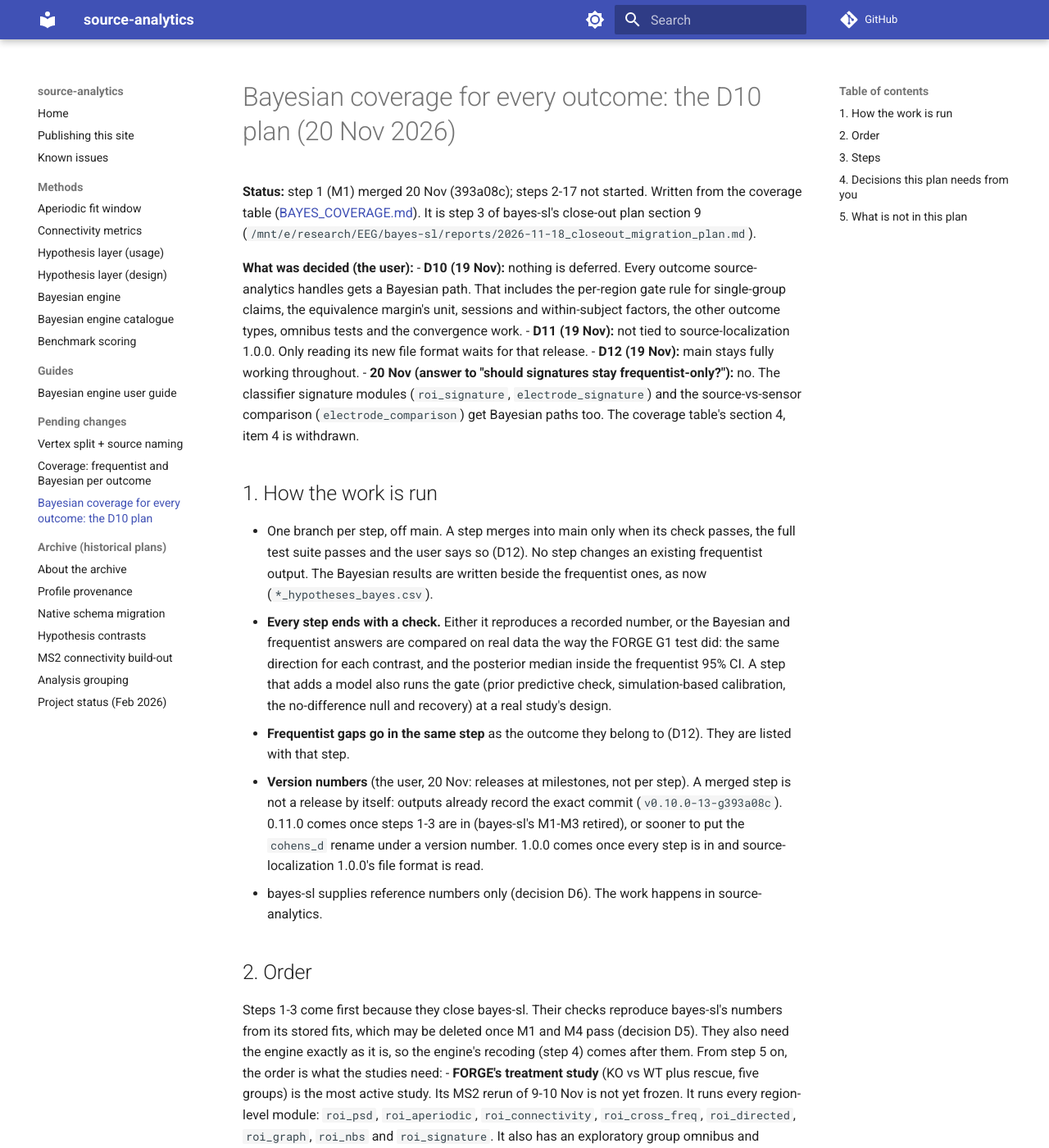
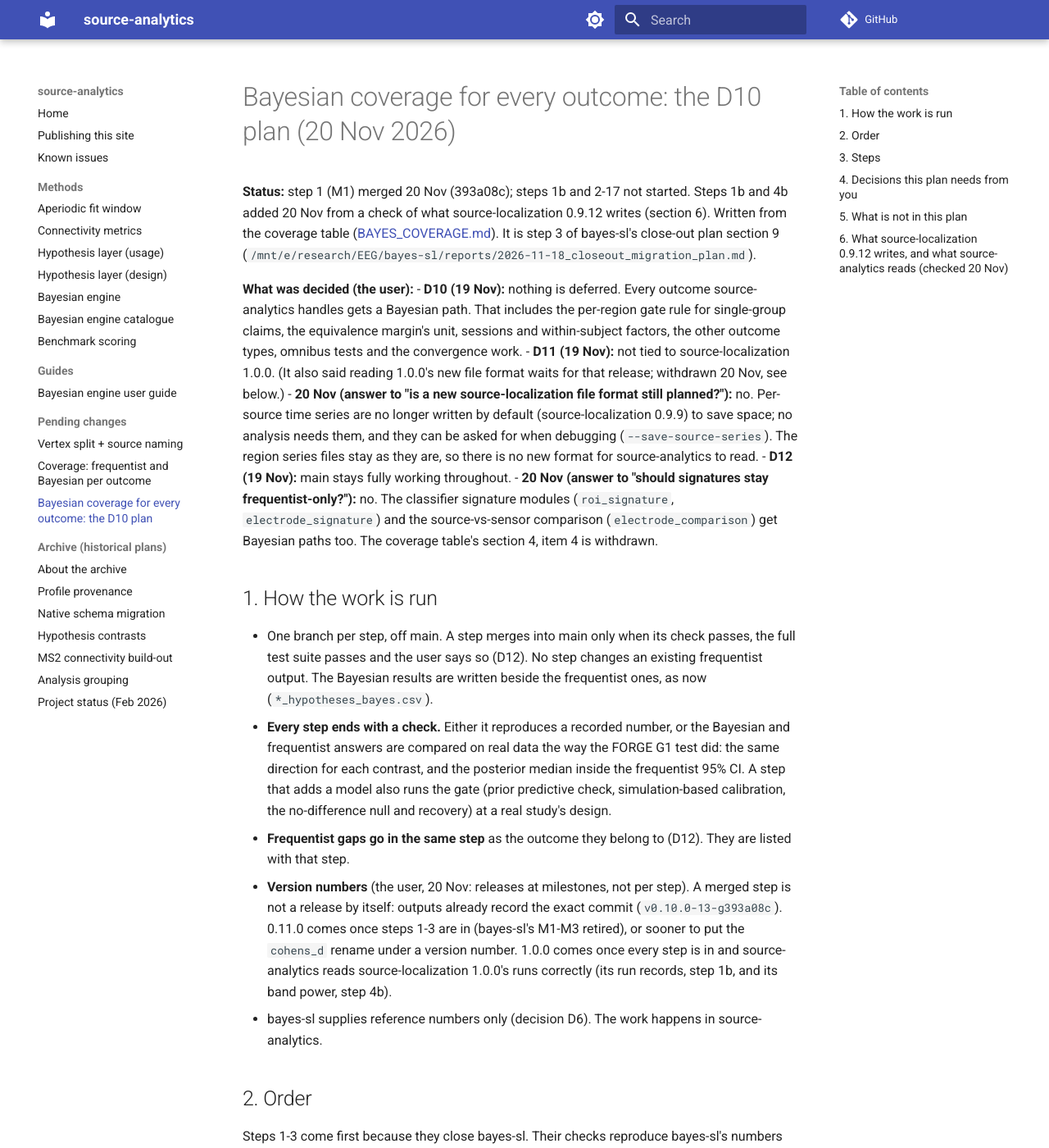
Before and after one commit to alexedmon1/source-analytics, an MkDocs documentation site: the page built from docs/plans/BAYES_D10_PLAN.md, in a window 1280 px wide and 1400 px high. Shown: the whole window at 82% size. Built offline with MkDocs 1.6.1 and Material for MkDocs 9.7.7, drawn with Linux system fonts in a browser that asks for light colours; comment, search, counter and statistics services are not loaded; some of the changed text lies outside the part shown.

Commit message:
D10 plan: steps 1b (read source-localization's run records) and 4b (D6 band power)
From a check of what source-localization 0.9.12 writes: the pooling check misses snr, the BEM
mesh, electrode centring, inverse standardisation and Monte Carlo directions/readout, so a study
mixing 0.9.11 and 0.9.12 runs would be pooled silently; missing parcels stop the loader with a
bare KeyError; region tables need the leakage caveat. D6 band power gets its own step. The
"new file format" for 1.0.0 is withdrawn (the user, 20 Nov): per-source series are simply no
longer written by default.

Co-Authored-By: Claude Opus 5.5 <noreply@anthropic.com>

```diff
--- a/docs/plans/BAYES_D10_PLAN.md
+++ b/docs/plans/BAYES_D10_PLAN.md
@@ -1,13 +1,19 @@
 # Bayesian coverage for every outcome: the D10 plan (20 Nov 2026)
 
-**Status:** step 1 (M1) merged 20 Nov (393a08c); steps 2-17 not started. Written from the coverage table ([BAYES_COVERAGE.md](BAYES_COVERAGE.md)). It is
+**Status:** step 1 (M1) merged 20 Nov (393a08c); steps 1b and 2-17 not started. Steps 1b and 4b added 20 Nov from a
+check of what source-localization 0.9.12 writes (section 6). Written from the coverage table ([BAYES_COVERAGE.md](BAYES_COVERAGE.md)). It is
 step 3 of bayes-sl's close-out plan section 9 (`/mnt/e/research/EEG/bayes-sl/reports/2026-11-18_closeout_migration_plan.md`).
 
 **What was decided (the user):**
 - **D10 (19 Nov):** nothing is deferred. Every outcome source-analytics handles gets a Bayesian path. That includes
   the per-region gate rule for single-group claims, the equivalence margin's unit, sessions and within-subject factors,
   the other outcome types, omnibus tests and the convergence work.
-- **D11 (19 Nov):** not tied to source-localization 1.0.0. Only reading its new file format waits for that release.
+- **D11 (19 Nov):** not tied to source-localization 1.0.0. (It also said reading 1.0.0's new file format waits for
+  that release; withdrawn 20 Nov, see below.)
+- **20 Nov (answer to "is a new source-localization file format still planned?"):** no. Per-source time series
+  are no longer written by default (source-localization 0.9.9) to save space; no analysis needs them, and they can
+  be asked for when debugging (`--save-source-series`). The region series files stay as they are, so there is no
+  new format for source-analytics to read.
 - **D12 (19 Nov):** main stays fully working throughout.
 - **20 Nov (answer to "should signatures stay frequentist-only?"):** no. The classifier signature modules
   (`roi_signature`, `electrode_signature`) and the source-vs-sensor comparison (`electrode_comparison`) get
@@ -26,14 +32,17 @@ step 3 of bayes-sl's close-out plan section 9 (`/mnt/e/research/EEG/bayes-sl/rep
 - **Version numbers** (the user, 20 Nov: releases at milestones, not per step). A merged step is not a release by
   itself: outputs already record the exact commit (`v0.10.0-13-g393a08c`). 0.11.0 comes once steps 1-3 are in
   (bayes-sl's M1-M3 retired), or sooner to put the `cohens_d` rename under a version number. 1.0.0 comes once every
-  step is in and source-localization 1.0.0's file format is read.
+  step is in and source-analytics reads source-localization 1.0.0's runs correctly (its run records, step 1b, and its
+  band power, step 4b).
 - bayes-sl supplies reference numbers only (decision D6). The work happens in source-analytics.
 
 ## 2. Order
 
 Steps 1-3 come first because they close bayes-sl. Their checks reproduce bayes-sl's numbers from its stored fits,
 which may be deleted once M1 and M4 pass (decision D5). They also need the engine exactly as it is, so the engine's
-recoding (step 4) comes after them. From step 5 on, the order is what the studies need:
+recoding (step 4) comes after them. Step 1b goes before any study is rerun on source-localization 0.9.12: without it
+a study mixing 0.9.11 and 0.9.12 runs is pooled without a word, and frequentist and Bayesian results alike would rest
+on it. Step 4b waits for source-localization to ship D6. From step 5 on, the order is what the studies need:
 - **FORGE's treatment study** (KO vs WT plus rescue, five groups) is the most active study. Its MS2 rerun of
   9-10 Nov is not yet frozen. It runs every region-level module: `roi_psd`, `roi_aperiodic`, `roi_connectivity`,
   `roi_cross_freq`, `roi_directed`, `roi_graph`, `roi_nbs` and `roi_signature`. It also has an exploratory group
@@ -51,9 +60,11 @@ Sizes are my estimates, not measured.
 | # | Step | Serves | Work | Check | Size |
 |---|---|---|---|---|---|
 | 1 | **M1: running and scoring benchmark arms** | bayes-sl close-out | Arm runner (the engine with both prior sets, the frequentist `roi_psd` step, and frequentist models built like the engine), with the retry for temporary CSVs that vanish; "which region differs most" probabilities from posterior draws; the paired gain over the no-difference twin in `benchmark location` | The two-source benchmark's scorecard and the final location scorecard rows reproduced from bayes-sl's stored fits (to 1e-9 where deterministic) | 1 day |
+| 1b | **Reading source-localization's run records** (frequentist; section 6) | every study rerun on 0.9.12 or later; FORGE's MS2 rerun first | (a) The pooling check (`RunManifest.signature`) gains what the numbers now depend on: `inverse.snr`, the BEM mesh's vertices, the sphere's electrode centring and analytic electrodes, the inverse standardisation (`step5_inverse_standardisation.json`), the Monte Carlo direction mode (`step6_mc_directions.json`) and, from 0.9.13, its readout (`mc_readout`); a record absent from an older run counts as that version's default, as source-localization's `study/run_status.py` does. (b) A parcel missing from a run (`step6_roi_coverage.json`, 0.9.11: empty parcels are left out, not zero-filled) is reported per subject, with the choice to drop the parcel for the study or drop the subject, instead of the loader's bare KeyError. (c) Region-level hypothesis tables and reports carry the leakage caveat: a difference in one parcel shows up in most others (source-localization's 20 Nov test: 64-100% of other parcels significant at 6 dB; the true parcel largest in 1-29% of experiments), so a significant parcel does not place the difference there | A study mixing 0.9.11 and 0.9.12 runs is refused, naming the setting that differs; one mixing Monte Carlo readouts likewise; a subject missing a parcel is reported with both choices; the caveat appears in `roi_psd`'s tables and summary. Full suite passes | 1 day |
 | 2 | **M2: design analysis command** | bayes-sl close-out; SL's confirmatory design | Mice per group needed for a target rate of decisions, over the engine and the gate | The 11 Nov source-level design table (`reports/2026-11-11_source_design.md`) reproduced at the same seeds | 0.5 day |
 | 3 | **M3: coarse contrasts** (cortex vs deep, per compartment) | bayes-sl close-out; surface-evoked | Declared hypotheses if they can express them; otherwise a port of `coarse_fit.R` | The 26 Oct compartment numbers | 0.5 day |
 | 4 | **Engine recoding and the convergence rule** (needs your yes, section 4) | every later step | The model rewrite from the convergence report, section 6: offsets split into a mean plus deviations that sum to zero, with the region offsets sampled centred and Stan's `sum_to_zero_vector`. Gate rule: bulk ESS (effective sample size) of at least 400 on every estimand and scale parameter, beside R-hat < 1.05. The dense mass matrix becomes an option for small models, not the default. New engine version | Exactness test: the log density equals brms's own model's up to the Jacobian, at 20 points, as a test in the engine; the E0 replay of the FORGE G1 fits within Monte Carlo error; step 2's table within Monte Carlo error; bayes-sl's five convergence fits meet the rule | 1 day |
+| 4b | **Band power from summed component power** (frequentist and Bayesian; waits for source-localization D6) | every `roi_psd` study | source-localization's D6 makes `inverse.signed_orientation: leadfield` the default and computes band power from summed component power, not the signed series: the signed series loses up to half an effect where a parcel's sources are coherent (its 20 Nov test: 61% of 6 dB differences detected against 99%). `roi_psd` reads the signed series today. Read the new band power (or compute it from the component series, whichever source-localization writes), record which in the run signature (step 1b), and refuse to pool the two | A D6 run's `roi_psd` tables against the same recordings' 0.9.12 tables: effects at least as large where parcels are coherent; the gate at FORGE's design if the engine's input changes | 0.5-1 day, once D6 ships |
 | 5 | **FORGE region outcomes the engine can already read** | FORGE treatment | Built-in tables (`BAYES_TABLES`) for `roi_psd` relative power and delta-referenced power, the `roi_aperiodic` offset, phase-amplitude coupling (`roi_cross_freq` PAC) and `roi_graph`'s nodal and global metrics. Posterior predictive check for each; if the Gaussian model fails it (relative power is a fraction, degree and betweenness are counts), that outcome goes to step 14 | Each compared with its frequentist result on FORGE's treatment study, as in G1 | 1.5 days |
 | 6 | **Decisions D10 left open** | FORGE treatment, SL | (a) The equivalence margin's unit: the residual SD (as now, and as the frequentist adapter does) or the between-mouse SD. (b) The gate rule for one group's level against 0, per region. Both need a proposal and your answer, section 4 | Gate results for both at FORGE's design | 0.5 day |
 | 7 | **Omnibus** | FORGE treatment (exploratory `group_omnibus`) | Bayesian counterpart of the F test: a Bayes factor for "every group equal" in each band, by Savage-Dickey on the vector of group differences (the prior is Gaussian, so its density at 0 is exact; the posterior density at 0 comes from a multivariate normal fit to the draws). Also reported: the posterior probability that every difference is inside the ROPE. The engine's `not_implemented_bayes` row goes | Gate: the null rate at FORGE's design; on real data, agreement in direction with the F test's verdict | 1 day |
@@ -68,7 +79,7 @@ Sizes are my estimates, not measured.
 | 16 | **Source-vs-sensor comparison** (`electrode_comparison`) | FORGE | Per band, a Bayesian correlation between electrode and source power, with the bands partially pooled (Fisher z). The level comparison is source vs electrode as a within-mouse factor, so it uses step 10 | Against Pearson r and Hedges g on FORGE | 1 day |
 | 17 | **Docs** | everyone | Each step updates the catalogue and `BAYES_ENGINE.md`. At the end, the coverage table is redone with every "possible" or "missing" mark changed or explained (with bayes-sl's M5) | read-through | 0.5 day |
 
-Total: about 17-19 days of work, plus fitting time for the gates (FORGE-sized gates have taken hours each).
+Total: about 19-21 days of work (steps 1b and 4b included), plus fitting time for the gates (FORGE-sized gates have taken hours each).
 
 ## 4. Decisions this plan needs from you
 
@@ -86,3 +97,21 @@ Total: about 17-19 days of work, plus fitting time for the gates (FORGE-sized ga
   (close-out plan section 4).
 - Rerunning the benchmarks on the fixed head model, and moving the real-data source results to their studies
   (bayes-sl items 441d, Stage 2-3). They come after M4 and are not conditions for closing bayes-sl.
+
+## 6. What source-localization 0.9.12 writes, and what source-analytics reads (checked 20 Nov)
+
+source-analytics reads the region series (`step6_roi_timeseries_*.pkl`, `roi_timeseries_*.set`), `step1_info.pkl`,
+`step7_band_power.pkl` if present, the run config (`config_resolved.yaml`), `field_run.json`,
+`monte_carlo_report.json`, `step5_stc*.pkl` (the loader's fallback and the retired vertex plugin; off by default since
+source-localization 0.9.9) and `study qc`'s `analysis.json` (gallery); region-values CSVs reach the engine as
+declared `csv:` tables. It does not read the newer run records: `step4_forward_solver.json`,
+`step5_inverse_standardisation.json`, `step5_source_summary.json`, `step6_mc_directions.json`,
+`step6_roi_coverage.json`, `step2_interpolated_channels.json`, `analysis/bands.json`, `qc/recordings.csv`. Step 1b
+reads those the pooling check and the missing-parcel report need.
+
+No new outcome type: source-localization writes no evoked or epoch files (source-analytics computes evoked measures
+from the region series). The one candidate is 0.9.13's debiased evoked power (`step6_roi_power_debiased.pkl`, Monte
+Carlo evoked runs only), not yet shipped; it would be its own outcome if a study wants it.
+
+Source: source-localization's draft notice to source-analytics (`reports/ship_2026-11-20/notice_e61f.md`, Esprit item
+e61f, not sent on 20 Nov) and its code at fd1f876 (0.9.12, local).
```
